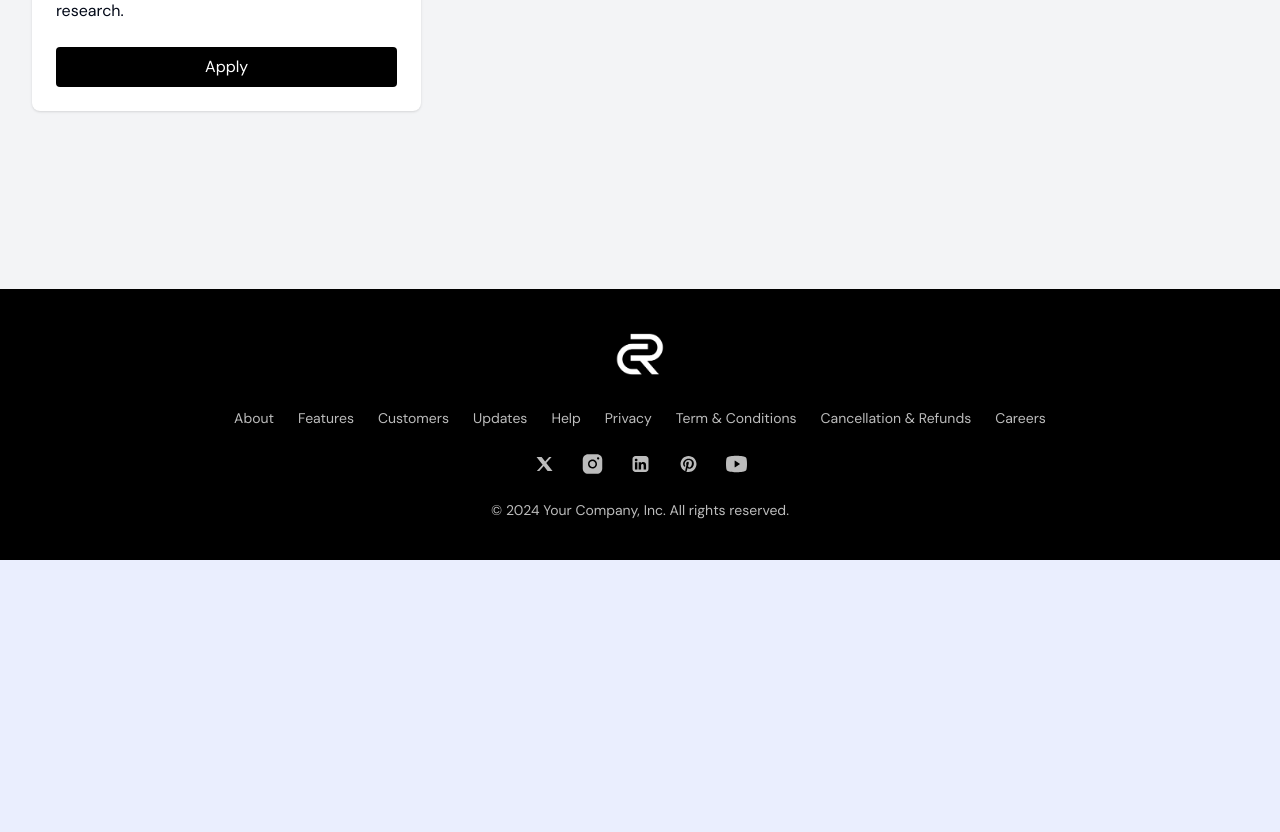
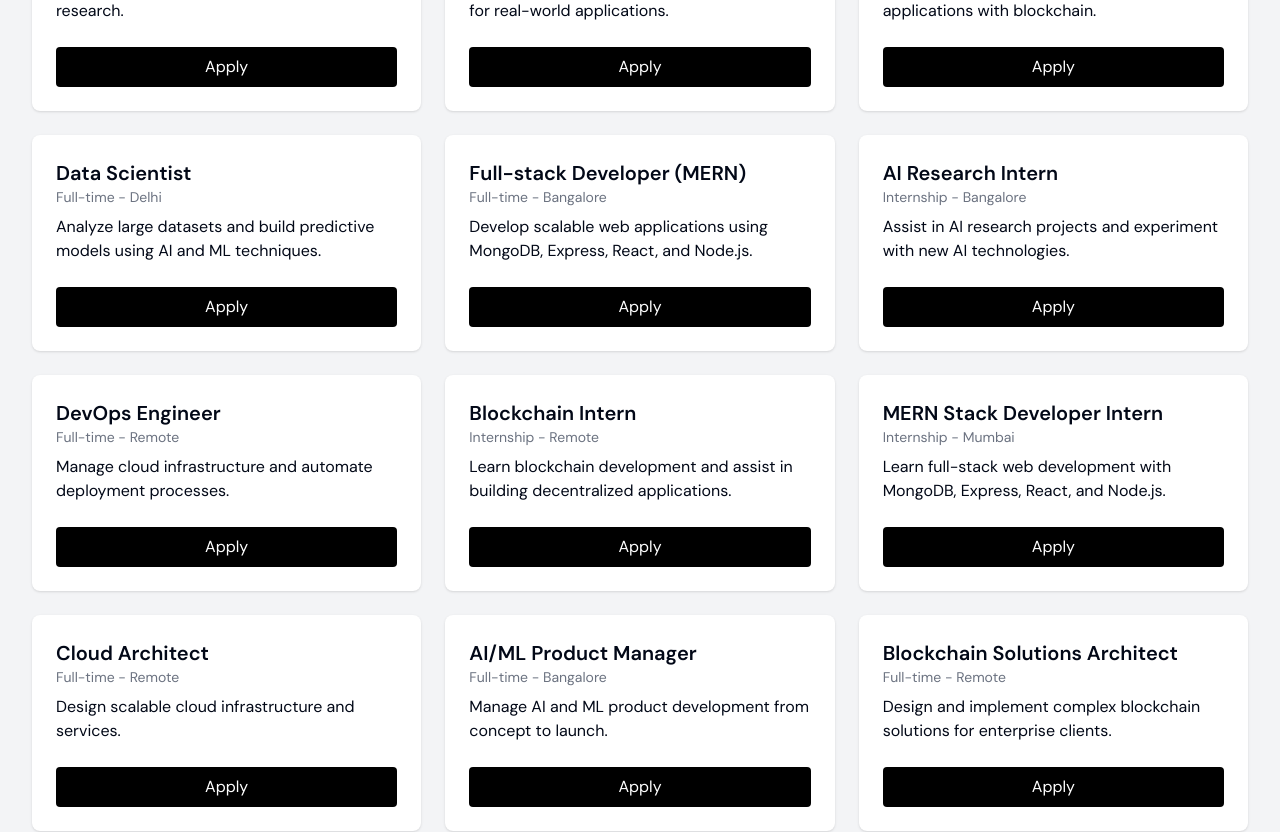
Before and after one commit to Corazortechnology/landing-page-saas, a Next.js app: page /careers in a window 1280 px wide. Shown: the part 600-1432 px from the top of the page. Before the commit the page ends 1160 px from the top, so only its background shows below. Built offline with nearby package versions, Linux system fonts and the light colour scheme.

Commit message:
more jobs added to the jobs array

```diff
--- a/src/sections/Careers.tsx
+++ b/src/sections/Careers.tsx
@@ -39,6 +39,83 @@ const jobs: Job[] = [
     type: "Internship",
     location: "Remote",
     description: "Assist marketing team with campaigns and research.",
+  },
+  {
+    id: 5,
+    title: "AI/ML Engineer",
+    type: "Full-time",
+    location: "Bangalore",
+    description: "Develop and deploy machine learning models for real-world applications.",
+  },
+  {
+    id: 6,
+    title: "Blockchain Developer Intern",
+    type: "Internship",
+    location: "Remote",
+    description: "Learn and assist in developing decentralized applications with blockchain.",
+  },
+  {
+    id: 7,
+    title: "Data Scientist",
+    type: "Full-time",
+    location: "Delhi",
+    description: "Analyze large datasets and build predictive models using AI and ML techniques.",
+  },
+  {
+    id: 8,
+    title: "Full-stack Developer (MERN)",
+    type: "Full-time",
+    location: "Bangalore",
+    description: "Develop scalable web applications using MongoDB, Express, React, and Node.js.",
+  },
+  {
+    id: 9,
+    title: "AI Research Intern",
+    type: "Internship",
+    location: "Bangalore",
+    description: "Assist in AI research projects and experiment with new AI technologies.",
+  },
+  {
+    id: 10,
+    title: "DevOps Engineer",
+    type: "Full-time",
+    location: "Remote",
+    description: "Manage cloud infrastructure and automate deployment processes.",
+  },
+  {
+    id: 11,
+    title: "Blockchain Intern",
+    type: "Internship",
+    location: "Remote",
+    description: "Learn blockchain development and assist in building decentralized applications.",
+  },
+  {
+    id: 12,
+    title: "MERN Stack Developer Intern",
+    type: "Internship",
+    location: "Mumbai",
+    description: "Learn full-stack web development with MongoDB, Express, React, and Node.js.",
+  },
+  {
+    id: 13,
+    title: "Cloud Architect",
+    type: "Full-time",
+    location: "Remote",
+    description: "Design scalable cloud infrastructure and services.",
+  },
+  {
+    id: 14,
+    title: "AI/ML Product Manager",
+    type: "Full-time",
+    location: "Bangalore",
+    description: "Manage AI and ML product development from concept to launch.",
+  },
+  {
+    id: 15,
+    title: "Blockchain Solutions Architect",
+    type: "Full-time",
+    location: "Remote",
+    description: "Design and implement complex blockchain solutions for enterprise clients.",
   },
 ];
 
```
